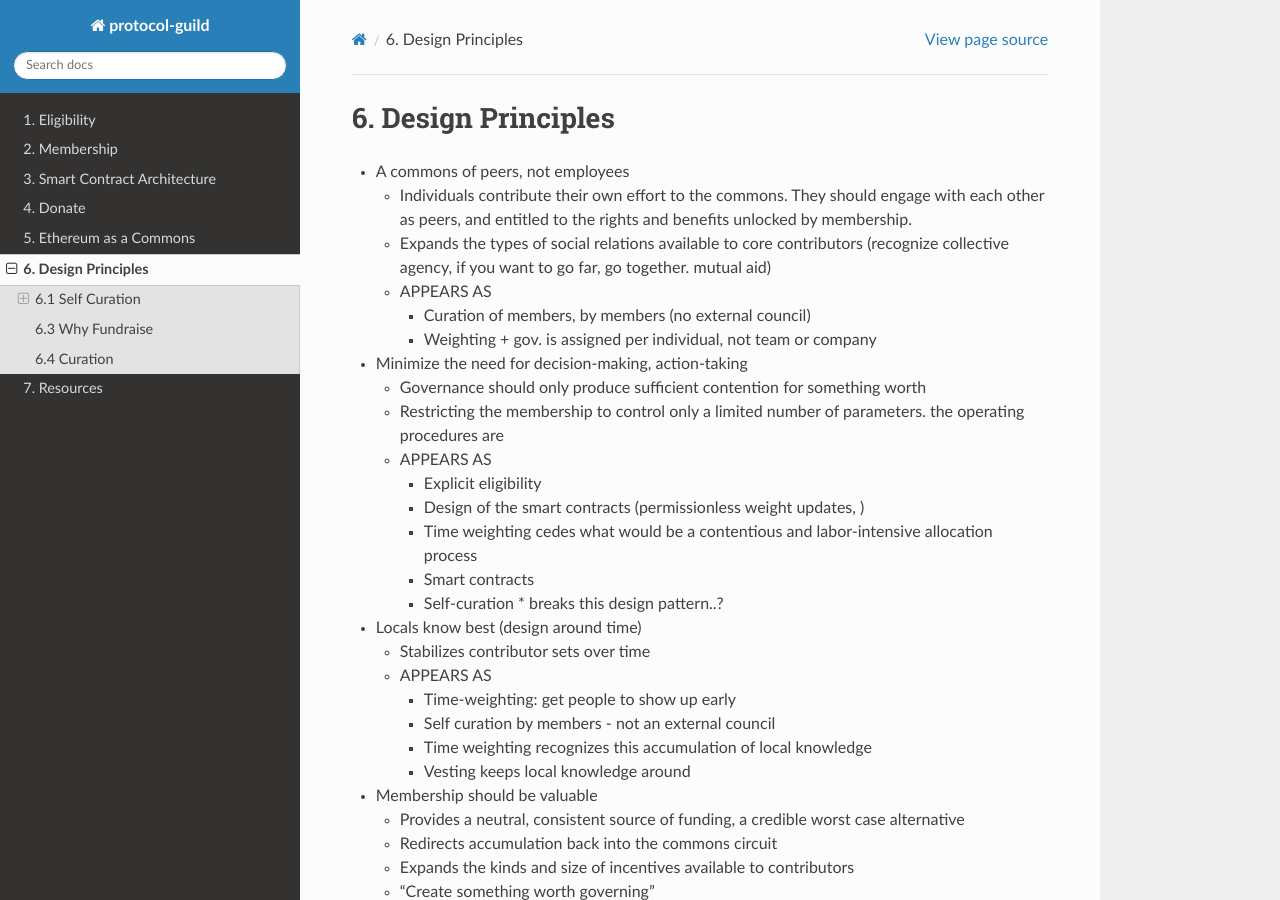
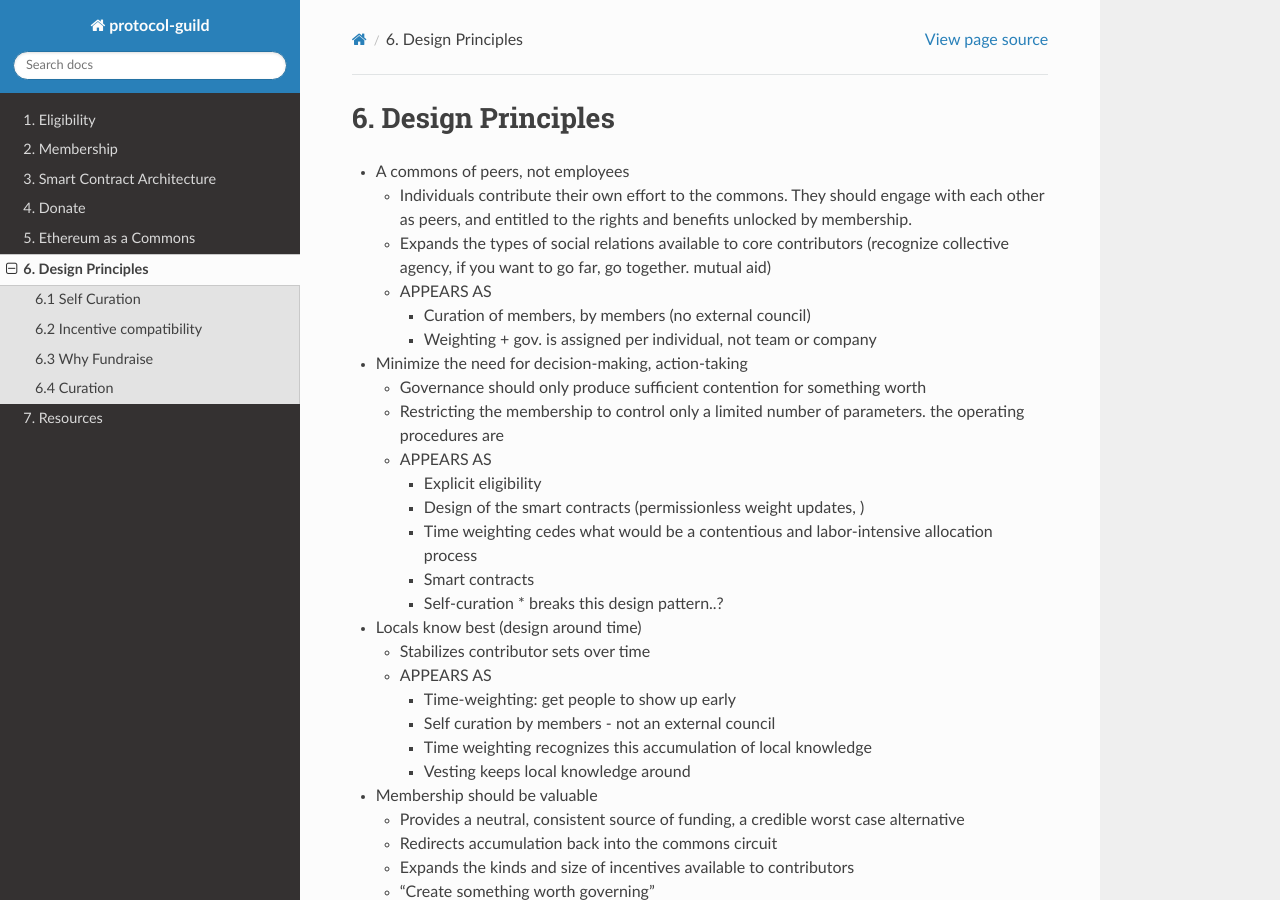
Before and after one commit to protocolguild/documentation, a Sphinx documentation site: the page built from docs/06-design-principles.md, in a window 1280 px wide and 900 px high. Built offline with Sphinx 7.4.7 and the Read the Docs theme 2.0.0, drawn with Linux system fonts in a browser that asks for light colours.

Commit message:
PGv2 - 06-design-principles - Formatting fixes

```diff
--- a/docs/06-design-principles.md
+++ b/docs/06-design-principles.md
@@ -59,7 +59,7 @@
   - The core protocol, its governance, and funding should be held to the highest institutional standards. An external council places the operational onus on a set of individuals who have a different incentive-set than members. In the degenerate case, their goal is to maintain their position as curators,
   - Additional governance processes would need to be set up for the membership to nominate and remove council members - more time, overhead, and bandwidth removed from core protocol stewardship.
 
-### 6.2 Incentive compatibility
+## 6.2 Incentive compatibility
 
 It is incentive compatible that curators (Guild members) are drawn from the beneficiaries (Guild members).
 
```
